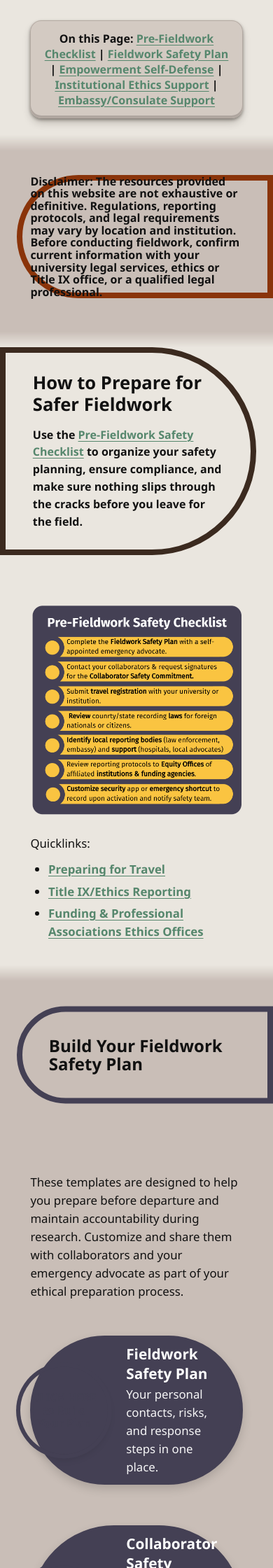
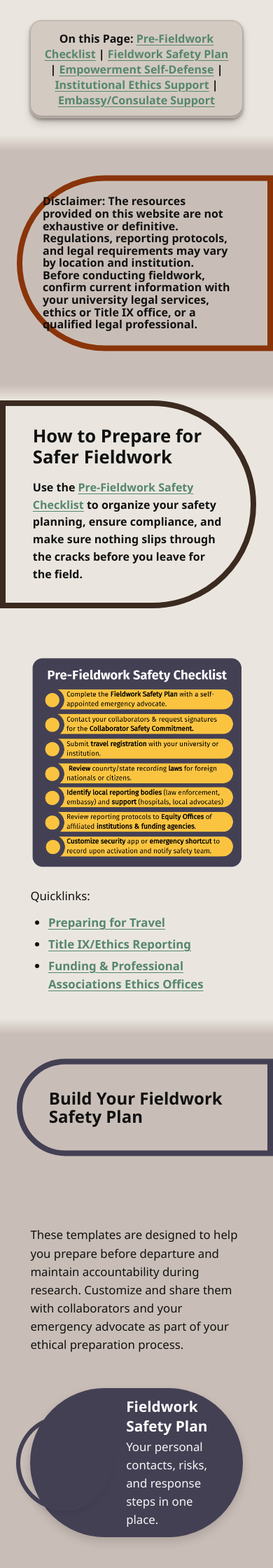
Before and after one commit to AnthroSafetyWarrior/GoldenTrowelProject, a Jekyll site: the page built from _pages/preparing.html, in a window 390 px wide. Shown: the part 1580-3820 px from the top of the page at 70% size. Built offline with Jekyll 4.4.1, drawn with Linux system fonts in a browser that asks for light colours.

Commit message:
updating pages

```diff
--- a/_layouts/default.html
+++ b/_layouts/default.html
@@ -1244,17 +1244,6 @@
   color: #fff;
 }
 
-/* Extra breathing room for the disclaimer pillhead on small screens */
-@media (max-width: 640px){
-  .stripe .disclaimer-wrap .pillhead{
-    /* more space between text and the curve */
-  --pillhead-pad-y: clamp(0.8em, 1vw, 2em);
-  --pillhead-pad-x: clamp(0.8em, 1vw, 2em)
-
-    /* optional: slightly narrower text column so it wraps sooner */
-    max-inline-size: 40ch;
-  }
-}
 
 </style>
 </head>
```
